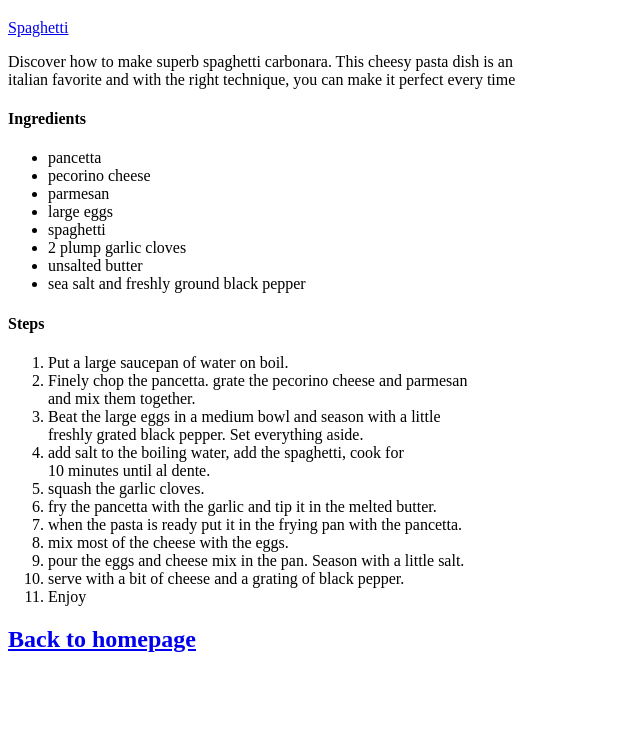
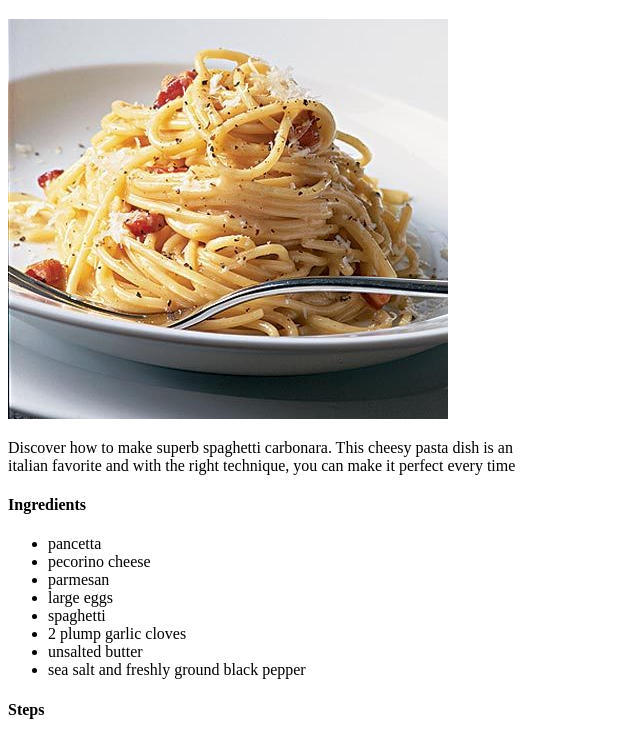
Before and after one commit to DavidReyesCuartas/odin-recipes, a plain HTML site: page recipes/spaghetti.html in a window 1280 px wide. Shown: the part 61-798 px from the top of the page, without its empty margins (0-640 px from the left). Drawn offline with Linux system fonts and the light colour scheme.

Commit message:
Correct error in spaghetti.html with spaghetti.jpg

```diff
--- a/recipes/spaghetti.html
+++ b/recipes/spaghetti.html
@@ -9,7 +9,7 @@
 <body>
     <h1> Spaghetti Carbonara</h1>
 
-    <a href="../images/spaguetti.jpg">Spaghetti</a>
+    <img src="../images/spaghetti.jpg" alt="an image of a spaghetti carbonara">
 
     <p>Discover how to make superb spaghetti carbonara. This cheesy pasta dish is an <br>
     italian favorite and with the right technique, you can make it perfect every time </p>
```
